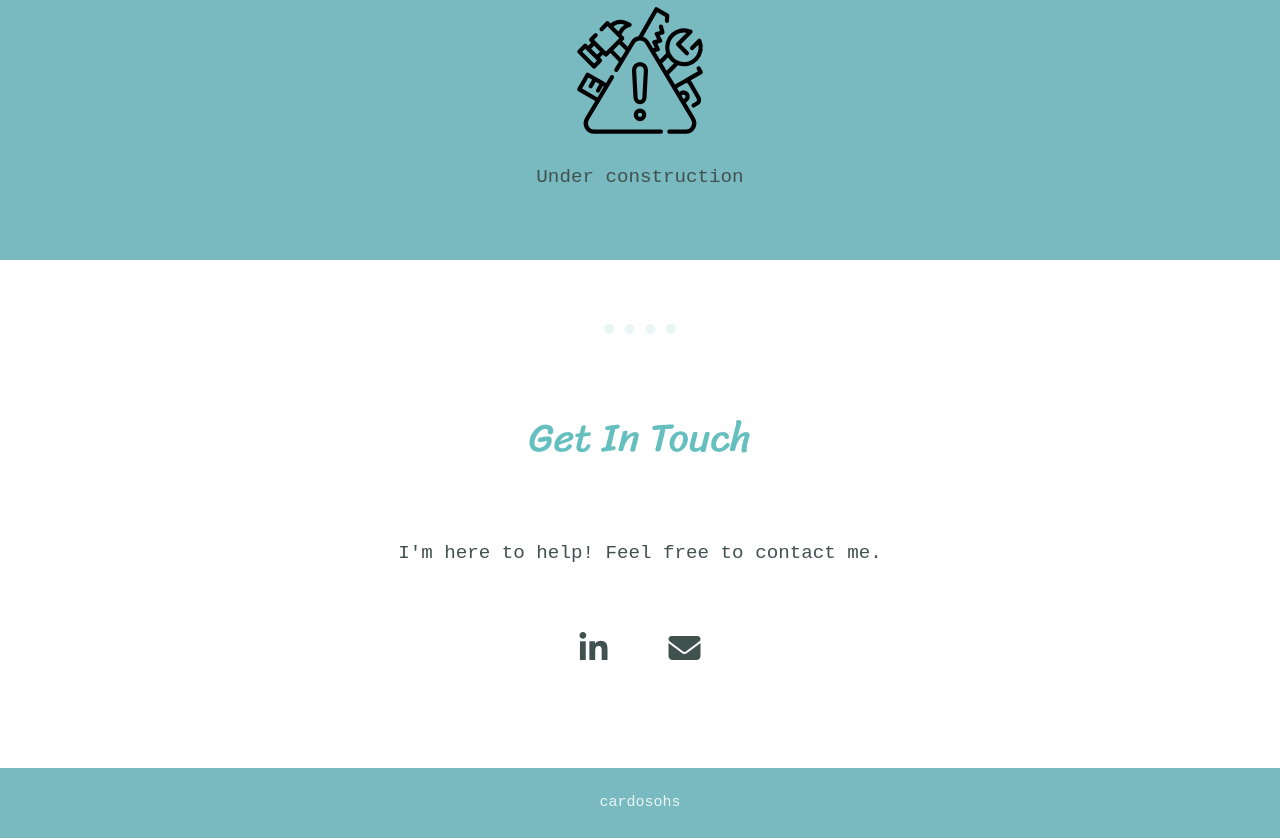
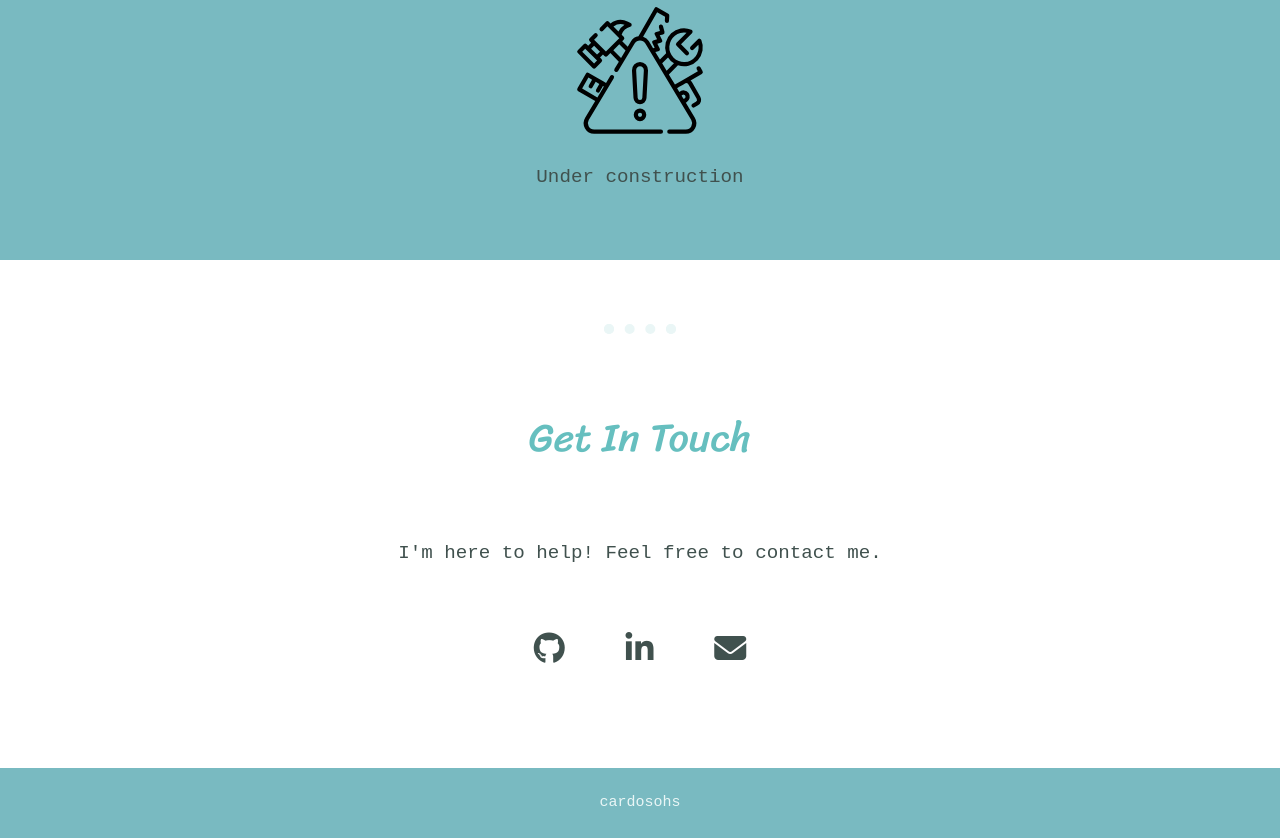
Before and after one commit to cardosohs/PersonalSite, a plain HTML site: page index.html in a window 1280 px wide. Shown: the part 3505-4343 px from the top of the page. Drawn offline with nearby package versions, Linux system fonts and the light colour scheme; a web font is replaced by a local one.

Commit message:
added: github profile link

```diff
--- a/index.html
+++ b/index.html
@@ -198,6 +198,10 @@
         <h2>Get In Touch</h2>
         <p class="contact-message">I'm here to help! Feel free to contact me.</p>
 
+        <a class="contact-icon" href="https://github.com/cardosohs">
+          <i class="fab fa-github fa-2x"></i>
+        </a>
+
         <a class="contact-icon" href="https://www.linkedin.com/in/cardosohs/">
           <i class="fab fa-linkedin-in fa-2x"></i>
         </a>
```
